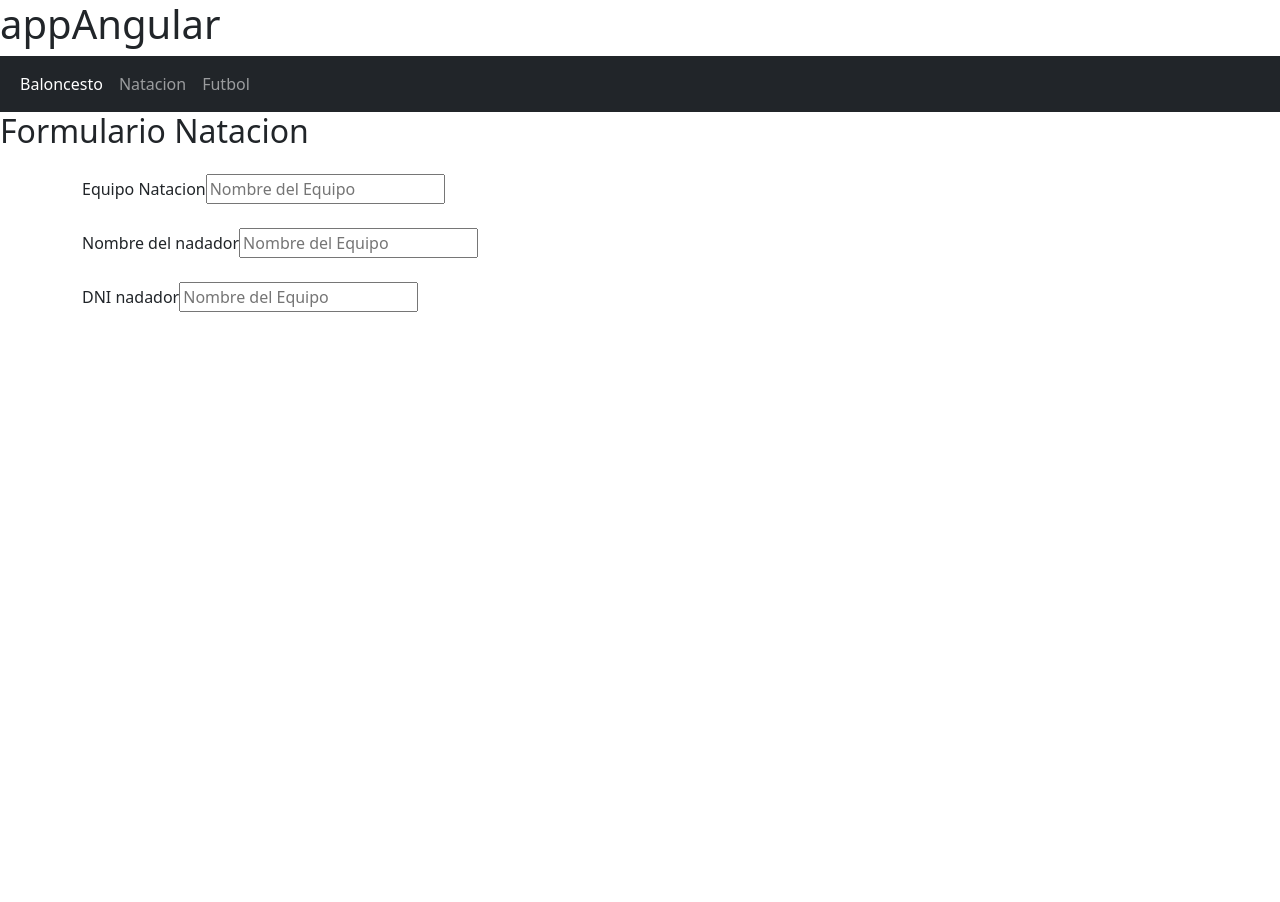
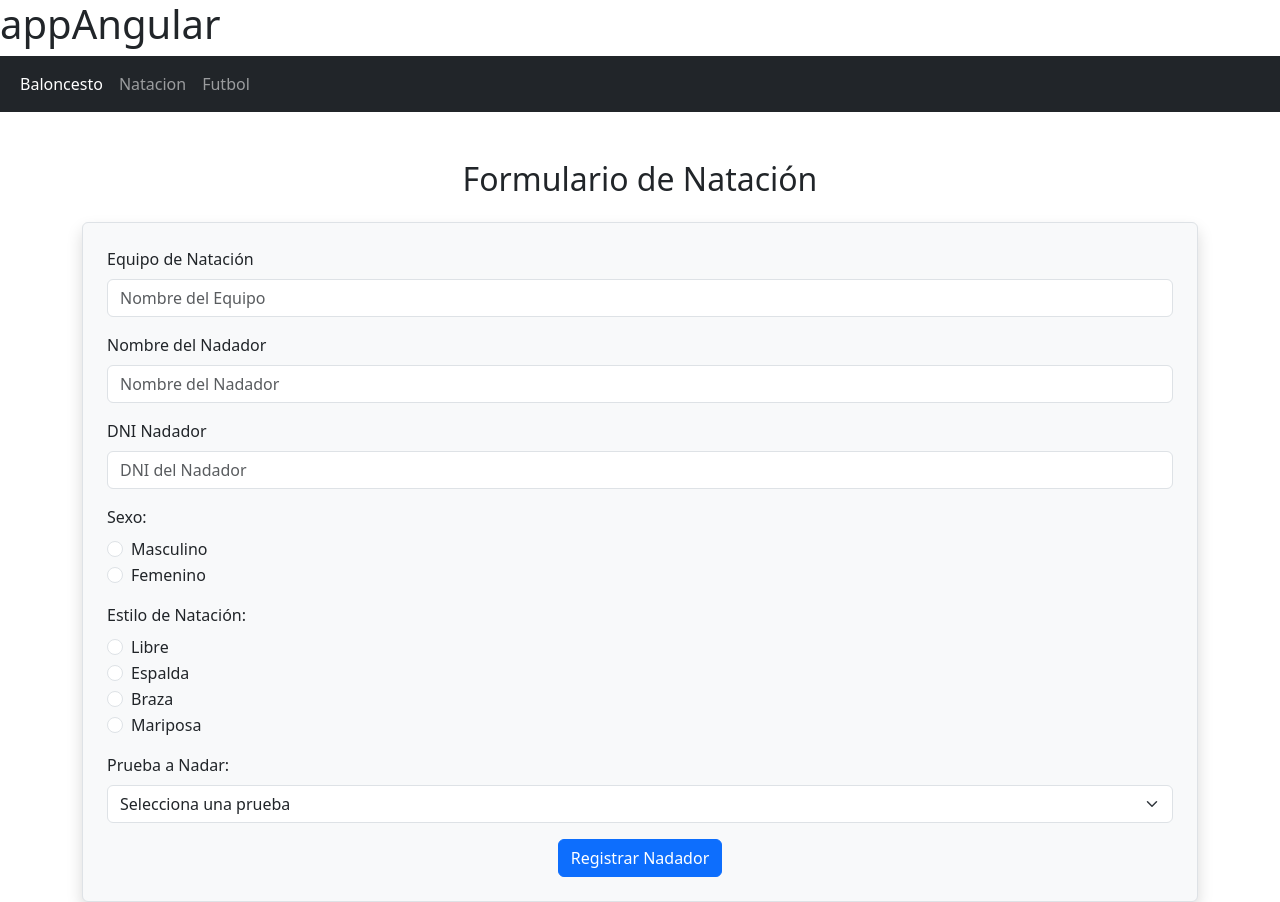
Before and after one commit to RaulMarinMorales/proyectoLC, an Angular app: page / in a window 1280 px wide. Before the commit the page ends 800 px from the top, so only its background shows below. Built offline with nearby package versions, Linux system fonts and the light colour scheme.

Commit message:
Formulario Natacion y Eventos

```diff
--- a/src/app/app.module.ts
+++ b/src/app/app.module.ts
@@ -1,5 +1,6 @@
 import { NgModule } from '@angular/core';
 import { BrowserModule } from '@angular/platform-browser';
+import { FormsModule } from '@angular/forms'; // 📌 IMPORTA ESTO
 
 import { AppRoutingModule } from './app-routing.module';
 import { AppComponent } from './app.component';
@@ -20,7 +21,8 @@ import { FormularioNatacionComponent } from './formulario-natacion/formulario-na
   ],
   imports: [
     BrowserModule,
-    AppRoutingModule
+    AppRoutingModule,
+    FormsModule
   ],
   providers: [],
   bootstrap: [AppComponent]
--- a/src/app/formulario-natacion/formulario-natacion.component.html
+++ b/src/app/formulario-natacion/formulario-natacion.component.html
@@ -1,24 +1,71 @@
-<h2>Formulario Natacion</h2>
-<form action="" id="formNatacion">
-    <div>
-        <div class="container mt-4">
-            <div>
-                <label for="inputEquipoNatacion">Equipo Natacion</label>
-                <input type="text" id="inputEquipoNatacion" placeholder="Nombre del Equipo">
+<div class="container mt-5">
+    <h2 class="text-center mb-4">Formulario de Natación</h2>
+
+    <form class="p-4 border rounded shadow bg-light" (ngSubmit)="enviarFormulario()">
+        <!-- Equipo de Natación -->
+        <div class="mb-3">
+            <label for="inputEquipoNatacion" class="form-label">Equipo de Natación</label>
+            <input type="text" id="inputEquipoNatacion" class="form-control" placeholder="Nombre del Equipo" [(ngModel)]="equipoNatacion" name="equipoNatacion">
+        </div>
+
+        <!-- Nombre del Nadador -->
+        <div class="mb-3">
+            <label for="inputNombreNadador" class="form-label">Nombre del Nadador</label>
+            <input type="text" id="inputNombreNadador" class="form-control" placeholder="Nombre del Nadador" [(ngModel)]="nombreNadador" name="nombreNadador">
+        </div>
+
+        <!-- DNI Nadador -->
+        <div class="mb-3">
+            <label for="inputDNINadador" class="form-label">DNI Nadador</label>
+            <input type="text" id="inputDNINadador" class="form-control" placeholder="DNI del Nadador" [(ngModel)]="dniNadador" name="dniNadador">
+        </div>
+
+        <!-- Sexo -->
+        <div class="mb-3">
+            <label class="form-label">Sexo:</label>
+            <div class="form-check">
+                <input type="radio" id="sexoMasculino" name="sexo" value="masculino" class="form-check-input" [(ngModel)]="sexo">
+                <label for="sexoMasculino" class="form-check-label">Masculino</label>
             </div>
-            <br>
-            <div>
-                <label for="inputEquipoNatacion">Nombre del nadador</label>
-                <input type="text" id="inputEquipoNatacion" placeholder="Nombre del Equipo">
-            </div>
-            <br>
-            <div>
-                <label for="inputEquipoNatacion">DNI nadador</label>
-                <input type="text" id="inputEquipoNatacion" placeholder="Nombre del Equipo">
-            </div>
-            <div>
-
+            <div class="form-check">
+                <input type="radio" id="sexoFemenino" name="sexo" value="femenino" class="form-check-input" [(ngModel)]="sexo">
+                <label for="sexoFemenino" class="form-check-label">Femenino</label>
             </div>
         </div>
-    </div>
-</form>
+
+        <!-- Estilos de Natación -->
+        <div class="mb-3">
+            <label class="form-label">Estilo de Natación:</label>
+            <div class="form-check">
+                <input type="radio" id="estiloLibre" name="estilo" value="libre" class="form-check-input" [(ngModel)]="estilo">
+                <label for="estiloLibre" class="form-check-label">Libre</label>
+            </div>
+            <div class="form-check">
+                <input type="radio" id="estiloEspalda" name="estilo" value="espalda" class="form-check-input" [(ngModel)]="estilo">
+                <label for="estiloEspalda" class="form-check-label">Espalda</label>
+            </div>
+            <div class="form-check">
+                <input type="radio" id="estiloBraza" name="estilo" value="braza" class="form-check-input" [(ngModel)]="estilo">
+                <label for="estiloBraza" class="form-check-label">Braza</label>
+            </div>
+            <div class="form-check">
+                <input type="radio" id="estiloMariposa" name="estilo" value="mariposa" class="form-check-input" [(ngModel)]="estilo">
+                <label for="estiloMariposa" class="form-check-label">Mariposa</label>
+            </div>
+        </div>
+
+        <!-- Pruebas de Natación -->
+        <div class="mb-3">
+            <label for="selectPrueba" class="form-label">Prueba a Nadar:</label>
+            <select id="selectPrueba" class="form-select" [(ngModel)]="pruebaSeleccionada" name="prueba">
+                <option value="">Selecciona una prueba</option>
+                <option *ngFor="let prueba of getPruebasDisponibles()" [value]="prueba">{{ prueba }}</option>
+            </select>
+        </div>
+
+        <!-- Botón Enviar -->
+        <div class="text-center">
+            <button type="submit" class="btn btn-primary">Registrar Nadador</button>
+        </div>
+    </form>
+</div>
--- a/src/app/formulario-natacion/formulario-natacion.component.ts
+++ b/src/app/formulario-natacion/formulario-natacion.component.ts
@@ -8,5 +8,51 @@ import { Component } from '@angular/core';
   styleUrl: './formulario-natacion.component.css'
 })
 export class FormularioNatacionComponent {
+  equipoNatacion: string = '';
+  nombreNadador: string = '';
+  dniNadador: string = '';
+  sexo: string = '';
+  estilo: string = '';
+  pruebaSeleccionada: string = '';
+
+  // Array para almacenar los nadadores
+  nadadores: any[] = [];
+
+  // Definir las pruebas según el estilo
+  pruebasNatacion: { [key: string]: string[] } = {
+    libre: ['50m', '100m', '200m', '400m', '1500m'],
+    espalda: ['50m', '100m', '200m'],
+    braza: ['50m', '100m', '200m'],
+    mariposa: ['50m', '100m', '200m']
+  };
+  getPruebasDisponibles(): string[] {
+    return this.estilo ? this.pruebasNatacion[this.estilo] : [];
+  }
+  // Método para manejar el envío del formulario
+  enviarFormulario(): void {
+    // Crear el objeto con los datos del nadador
+    const nuevoNadador = {
+      equipo: this.equipoNatacion,
+      nombre: this.nombreNadador,
+      dni: this.dniNadador,
+      sexo: this.sexo,
+      estilo: this.estilo,
+      prueba: this.pruebaSeleccionada
+    };
+    // Agregar el nuevo nadador al array
+    this.nadadores.push(nuevoNadador);
+
+    // Mostrar los nadadores almacenados en la consola
+    console.log('Nadadores registrados:', this.nadadores);
+  }
+  // Método para resetear los campos del formulario
+  resetFormulario(): void {
+    this.equipoNatacion = '';
+    this.nombreNadador = '';
+    this.dniNadador = '';
+    this.sexo = '';
+    this.estilo = '';
+    this.pruebaSeleccionada = '';
+  }
 
 }
```
